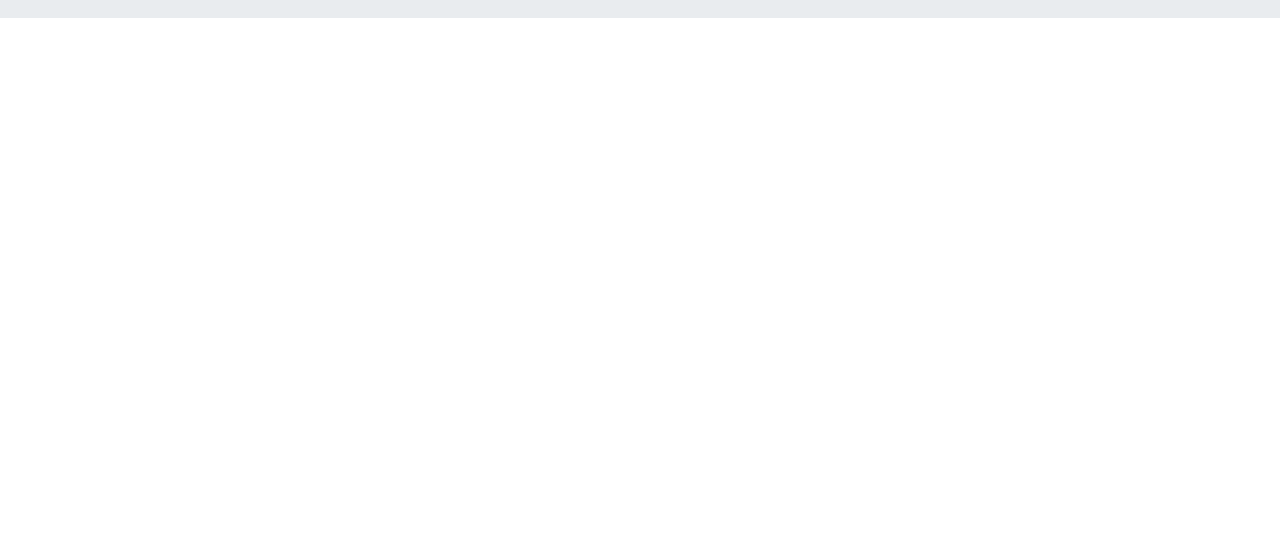
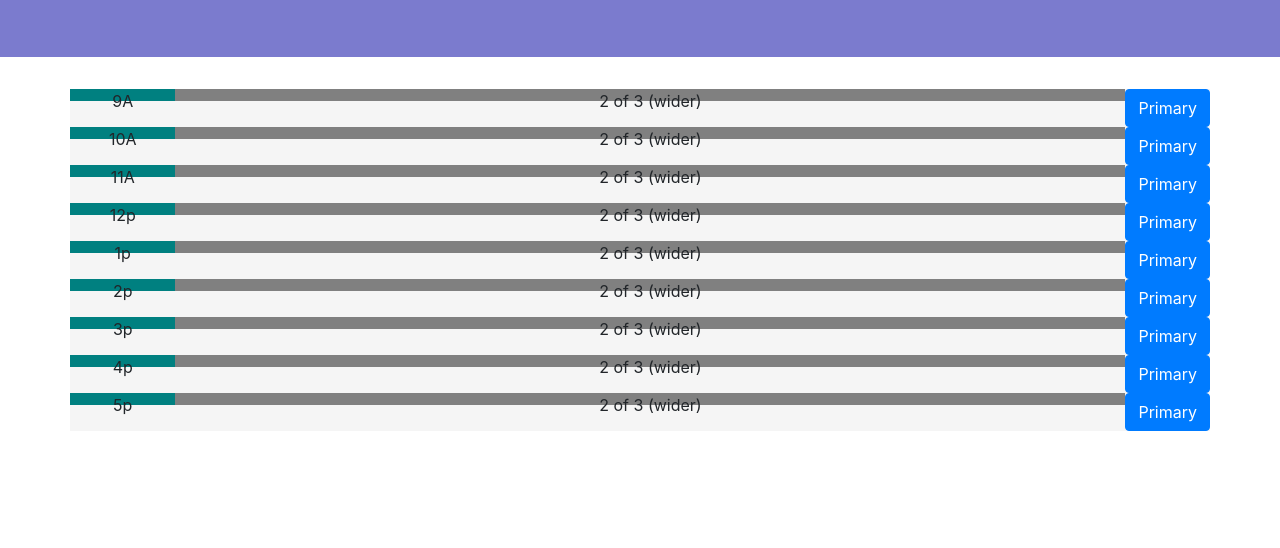
Before and after one commit to CRParrott/Work-Schedule-Homework, a plain HTML site: page index.html in a window 1280 px wide. Shown: the part 252-800 px from the top of the page. Drawn offline with nearby package versions, Linux system fonts and the light colour scheme.

Commit message:
Adding time rows and save buttons

```diff
--- a/assets/css/style.css
+++ b/assets/css/style.css
@@ -0,0 +1,24 @@
+.jumbotron {
+    background-color: rgba(34, 34, 173, 0.596);
+    color: white;
+}
+
+.container {
+    text-align: center;
+}
+
+.row {
+    background-color: whitesmoke;
+}
+
+.col {
+    background-color: teal;
+    height: 12px;
+    margin-bottom: 10px;
+}
+
+.col-10 {
+    background-color: gray;
+    margin-bottom: 10px;
+    height: 12px;
+}
--- a/assets/js/script.js
+++ b/assets/js/script.js
@@ -1,2 +1,7 @@
-var today = ("#time-display");
-$("#time-display").text(today.format("MMM Do, YYYY"));
+var timeDisplayEl = $('#time-display');
+
+// handle displaying the time
+function displayTime() {
+    var rightNow = moment().format('MMM DD, YYYY [at] hh:mm a');
+    timeDisplayEl.text(rightNow);
+  }
--- a/index.html
+++ b/index.html
@@ -1,26 +1,120 @@
 <!DOCTYPE html>
 <html lang="en">
     <head>
-        <meta charset="UTF-8" />
-        <meta name="viewport" content="width=device-width, initial-scale=1.0" />
-        <title>Work Day Scheduler</title>
+        <meta charset="UTF-8">
+        <meta name="viewport" content="width=device-width, initial-scale=1.0">
+        <meta http-equiv="X-UA-Compatible" content="ie=edge">
+        <meta name="Description" content="Enter your description here" />
         <link rel="stylesheet" href="https://cdnjs.cloudflare.com/ajax/libs/twitter-bootstrap/4.5.0/css/bootstrap.min.css">
         <link rel="stylesheet" href="https://code.jquery.com/ui/1.12.1/themes/base/jquery-ui.css">
+
         <link href="https://fonts.googleapis.com/css2?family=Fira+Sans:wght@400;700&display=swap" rel="stylesheet">
-  </head>
+        <link rel="stylesheet" href="./assets/css/style.css">
+        <title>Work Day Scheduler</title>
+    </head>
+
     <body>
         <header class="jumbotron jumbotron-fluid custom-jumbotron">
-            <div class="container text-center">
+            <div class="container">
             <h1>Work Day Scheduler</h1>
             <p>A simple calender app for scheduling your work day</p>
-            <h2>Current Time &amp; Date: <br /> <span id="time-display"></span></h2>
+            <h2>Current Time &amp; Date: <br /> <span id="time-display">00:00</span></h2>
             </div>
         </header>
 
+        <main>
+            <div class="container">
+                <div class="row">
+                  <div class="col">
+                    9A
+                  </div>
+                  <div class="col-10">
+                    2 of 3 (wider)
+                  </div>
+                  <button type="button" class="btn btn-primary">Primary</button>
+                </div>
+                <div class="row">
+                    <div class="col">
+                      10A
+                    </div>
+                    <div class="col-10">
+                      2 of 3 (wider)
+                    </div>
+                    <button type="button" class="btn btn-primary">Primary</button>
+                </div>
+                <div class="row">
+                    <div class="col">
+                      11A
+                    </div>
+                    <div class="col-10">
+                      2 of 3 (wider)
+                    </div>
+                    <button type="button" class="btn btn-primary">Primary</button>
+                </div>
+                <div class="row">
+                    <div class="col">
+                      12p
+                    </div>
+                    <div class="col-10">
+                      2 of 3 (wider)
+                    </div>
+                    <button type="button" class="btn btn-primary">Primary</button>
+                </div>
+                <div class="row">
+                    <div class="col">
+                      1p
+                    </div>
+                    <div class="col-10">
+                      2 of 3 (wider)
+                    </div>
+                    <button type="button" class="btn btn-primary">Primary</button>
+                </div>
+                <div class="row">
+                    <div class="col">
+                      2p
+                    </div>
+                    <div class="col-10">
+                      2 of 3 (wider)
+                    </div>
+                    <button type="button" class="btn btn-primary">Primary</button>
+                </div>
+                <div class="row">
+                    <div class="col">
+                      3p
+                    </div>
+                    <div class="col-10">
+                      2 of 3 (wider)
+                    </div>
+                    <button type="button" class="btn btn-primary">Primary</button>
+                </div>
+                <div class="row">
+                    <div class="col">
+                      4p
+                    </div>
+                    <div class="col-10">
+                      2 of 3 (wider)
+                    </div>
+                    <button type="button" class="btn btn-primary">Primary</button>
+                </div>
+                <div class="row">
+                    <div class="col">
+                      5p
+                    </div>
+                    <div class="col-10">
+                      2 of 3 (wider)
+                    </div>
+                    <button type="button" class="btn btn-primary">Primary</button>
+                </div>
+        </main>
 
 
 
-        <script src="./js/script.js"></script>
+        <script src="https://cdnjs.cloudflare.com/ajax/libs/jquery/3.5.1/jquery.min.js"></script>
+        <script src="https://cdnjs.cloudflare.com/ajax/libs/popper.js/1.16.1/umd/popper.min.js"></script>
+        <script src="https://cdnjs.cloudflare.com/ajax/libs/twitter-bootstrap/4.5.0/js/bootstrap.min.js"></script>
+        <script src="https://cdnjs.cloudflare.com/ajax/libs/moment.js/2.27.0/moment.min.js"></script>
+        <script src="https://code.jquery.com/ui/1.12.0/jquery-ui.min.js"></script>
+        <script src="./assets/js/script.js"></script>
     </body>
 
 </html>
```
